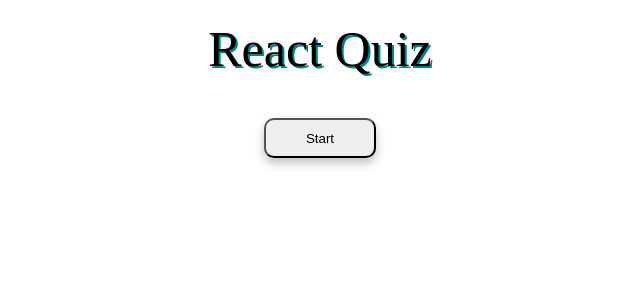
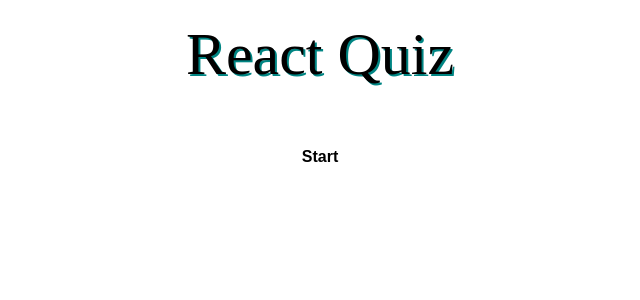
Before and after one commit to AleexCaires/Quiz-Game, a React (Create React App) app: page / in a window 1280 px wide. Shown: the top 300 px of the page, without its empty margins (320-960 px from the left). Built offline with nearby package versions, Linux system fonts and the light colour scheme.

Commit message:
Button Styling

```diff
--- a/src/App.styles.ts
+++ b/src/App.styles.ts
@@ -41,23 +41,46 @@
         --moz-background-clip: text;
         --webkit-text-fill-color: color;
         filter: drop-shadow(2px 2px #008583);
-        font-size: 50px;
+        font-size: 60px;
         text-align:center;
         margin: 20px;
         font-weight: 400;
     }
 
     .start, .next{
+        width: 200px;
+        font-size: 16px;
+        font-weight: 600;
+        color: black;
         cursor: pointer;
-        background: linear-gradient(180deg, #fff, #ffcc91)
-        border: 2px solid #d38558;
-        box-shadow: 0px 5px 10px rgba(0,0,0,0.25);
-        border-radius: 10px;
-        height:40px;
-        margin:20px 0;
-        padding: 0 40px;
+        background-color: white;
+        margin: 20px;
+        height: 55px;
+        text-align:center;
+        border: none;
+        background-size: 300% 100%;
+        border-radius: 50px;
+        --moz-transition: all .6s ease-in-out;
+        --o-transition: all .6s ease-in-out;
+        --webkit-transition: all .6s ease-in-out;
+        transition: all .6s ease-in-out;
     }
     .start {
         max-width: 200px;
     }
+    .next{
+        background-color: #ebfeff;
+        border-radius: 1px solid block;
+    }
+    .next:hover{
+        font-weight: 800;
+    }
+    .start:hover {
+        background-position: 100% 0;
+        --moz-transition: all .6s ease-in-out;
+        --o-transition: all .6s ease-in-out;
+        --webkit-transition: all .6s ease-in-out;
+        transition: all .6s ease-in-out;
+        background-image: linear-gradient(315deg, #abe9cd 0%, #3eadcf 74%);
+    }
 `
--- a/src/App.tsx
+++ b/src/App.tsx
@@ -14,7 +14,7 @@
   correctAnswer: string;
 }
 
-const TOTAL_QUESTIONS = 10;
+const TOTAL_QUESTIONS = 15;
 
 const App = () => {
   const [loading, setLoading] = useState(false);
@@ -81,7 +81,7 @@
     <Wrapper>
       <h1>React Quiz</h1>
         {gameOver || userAnswers.length === TOTAL_QUESTIONS ? (
-          <button className='start' onClick={startTrivia}>
+          <button className='start draw-border' onClick={startTrivia}>
       Start
           </button>
         ) : null}
```
